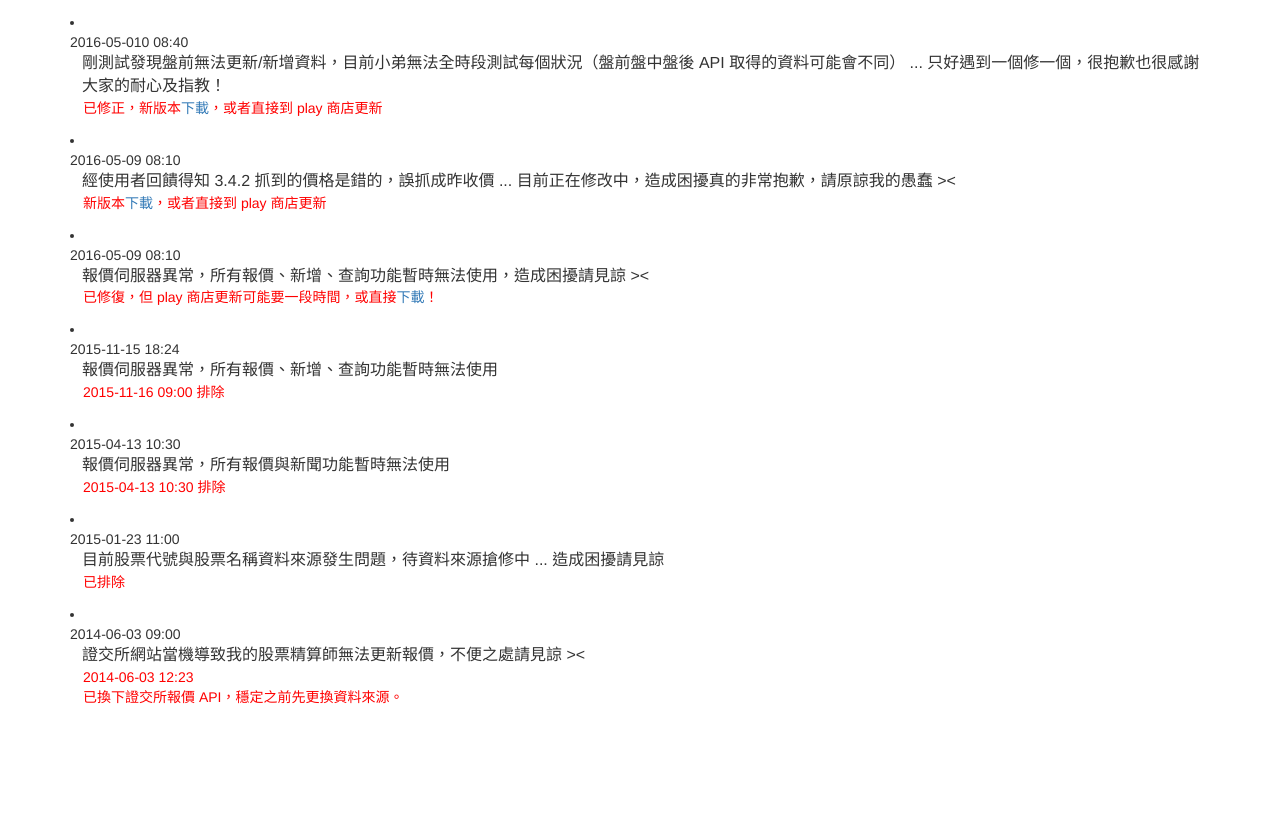
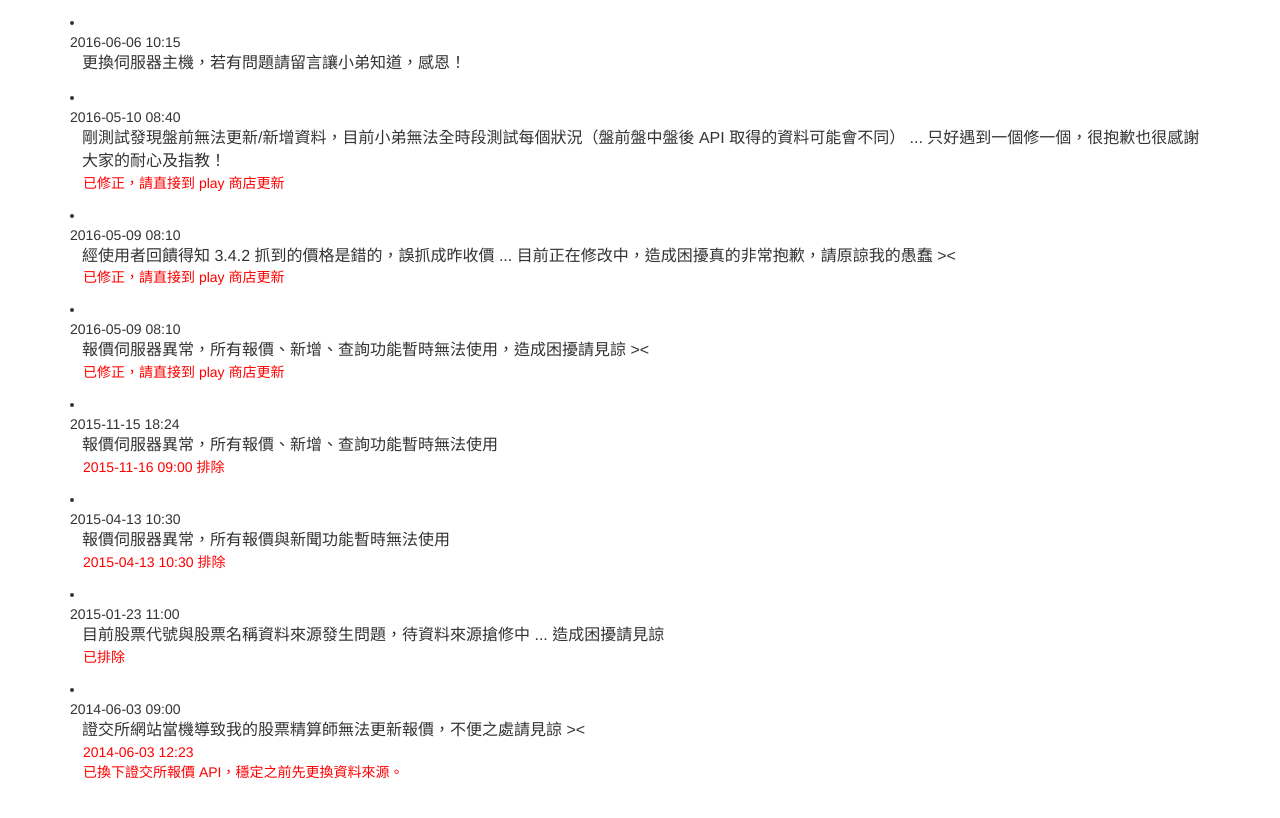
Before and after one commit to s9134131/s9134131.github.io, a Jekyll site: the page latest.html, which Jekyll copies as it is, in a window 1280 px wide. Shown: the top 818 px of the page. Built offline with Jekyll 4.4.1, drawn with Linux system fonts in a browser that asks for light colours.

Commit message:
Update latest.html

```diff
--- a/latest.html
+++ b/latest.html
@@ -35,19 +35,24 @@
 <body>
 <div class=container>
 	<li>
-		<div class="time">2016-05-010 08:40</div>
+		<div class="time">2016-06-06 10:15</div>
+		<div class="title">更換伺服器主機，若有問題請留言讓小弟知道，感恩！</div>
+		<div class="status"></div>
+	</li>
+	<li>
+		<div class="time">2016-05-10 08:40</div>
 		<div class="title">剛測試發現盤前無法更新/新增資料，目前小弟無法全時段測試每個狀況（盤前盤中盤後 API 取得的資料可能會不同） ... 只好遇到一個修一個，很抱歉也很感謝大家的耐心及指教！</div>
-		<div class="status">已修正，新版本<a href="http://wazai.net/dn/stockCal_3.4.4.apk">下載</a>，或者直接到 play 商店更新</div>
+		<div class="status">已修正，請直接到 play 商店更新</div>
 	</li>
 	<li>
 		<div class="time">2016-05-09 08:10</div>
 		<div class="title">經使用者回饋得知 3.4.2 抓到的價格是錯的，誤抓成昨收價 ... 目前正在修改中，造成困擾真的非常抱歉，請原諒我的愚蠢 ><</div>
-		<div class="status">新版本<a href="http://wazai.net/dn/stockCal_3.4.3.apk">下載</a>，或者直接到 play 商店更新</div>
+		<div class="status">已修正，請直接到 play 商店更新</div>
 	</li>
 	<li>
 		<div class="time">2016-05-09 08:10</div>
 		<div class="title">報價伺服器異常，所有報價、新增、查詢功能暫時無法使用，造成困擾請見諒 ><</div>
-		<div class="status">已修復，但 play 商店更新可能要一段時間，或直接<a href="http://wazai.net/dn/stockCal_3.4.2.apk">下載</a>！</div>
+		<div class="status">已修正，請直接到 play 商店更新</div>
 	</li>
 	<li>
 		<div class="time">2015-11-15 18:24</div>
```
